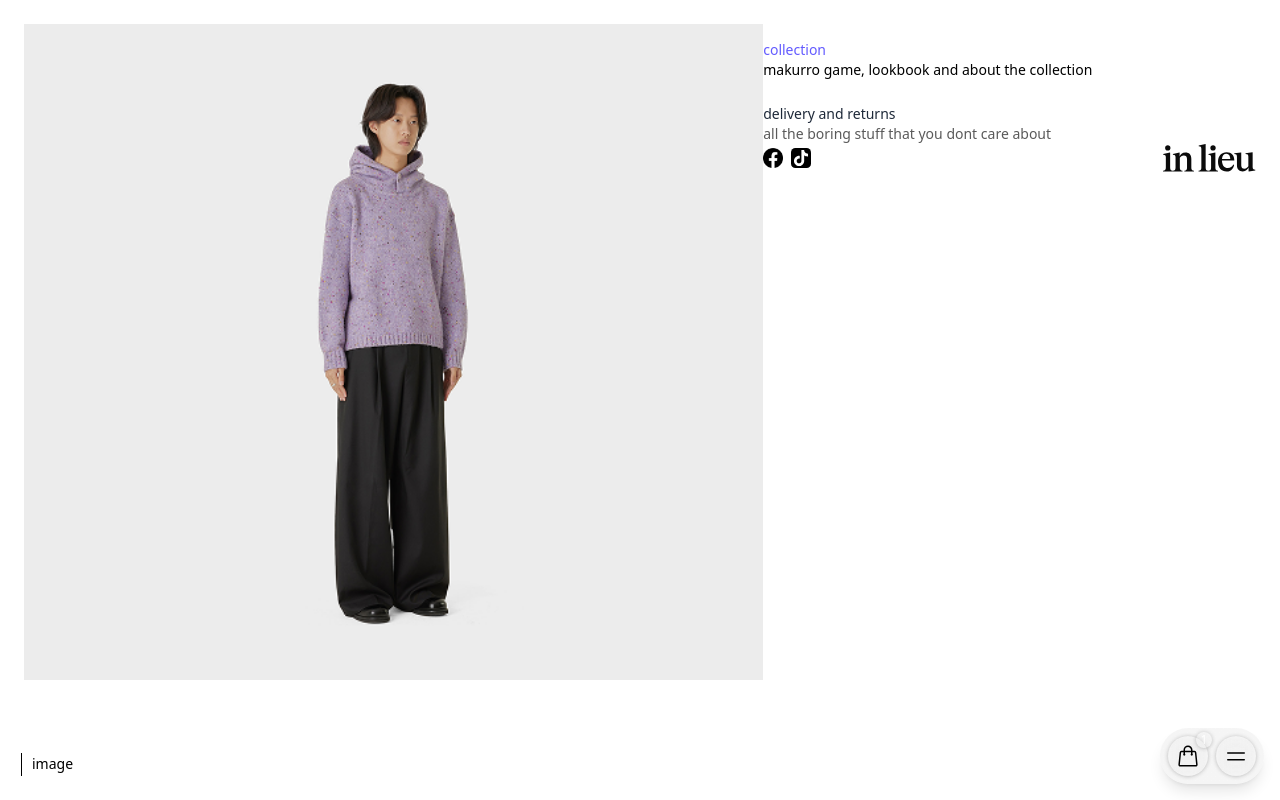
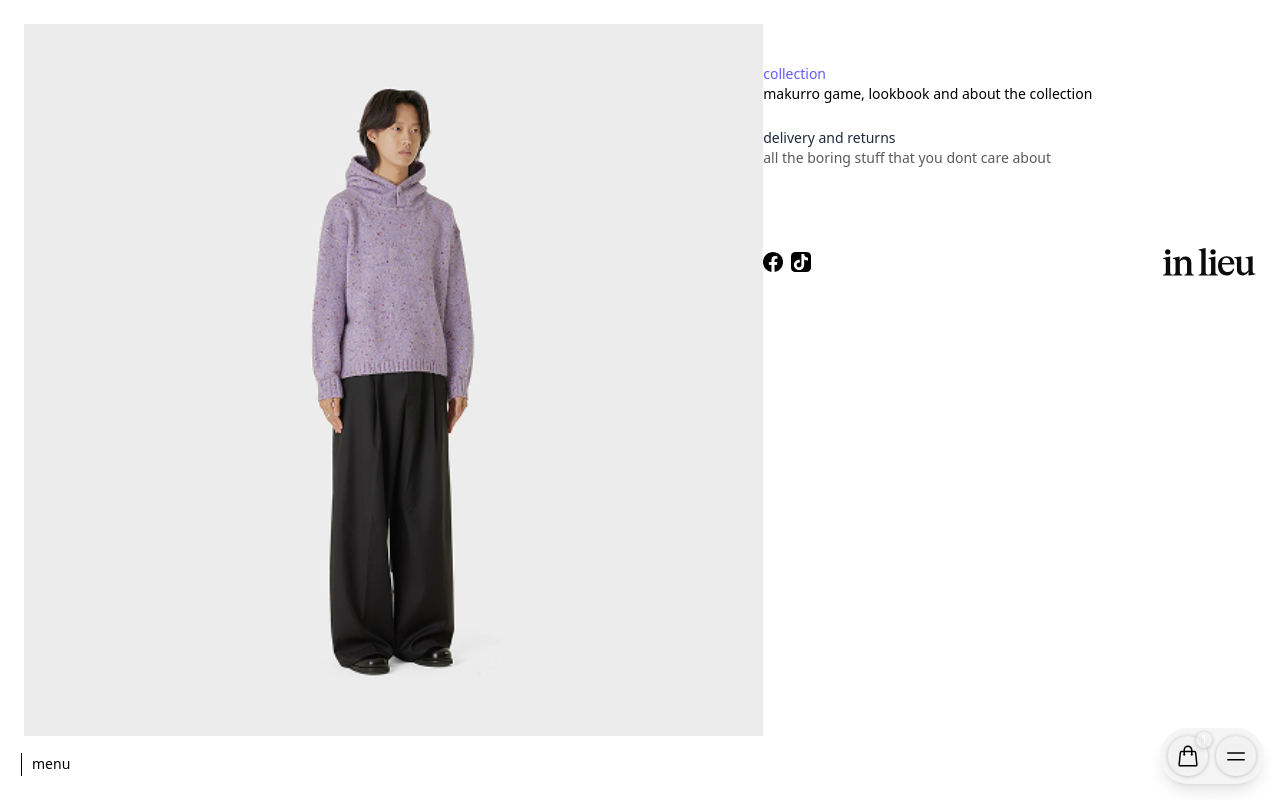
Before and after one commit to TalinR/in-lieu-official, a Next.js app: page / in a window 1280 px wide. Both pictures are taken after a click on the button 1236 px from the left and 756 px from the top of the page. Shown: the top 800 px of the page. Built offline with nearby package versions, Linux system fonts and the light colour scheme.

Commit message:
about to add framer motion to the menu modal

```diff
--- a/src/components/layout/SectionLinks.tsx
+++ b/src/components/layout/SectionLinks.tsx
@@ -160,7 +160,7 @@ const SectionLinks = () => {
       className="fixed bottom-6 left-8 z-[70] flex flex-col items-start mix-blend-difference "
     >
       <div
-        className="absolute left-[-.7rem] w-[0.8px] bg-[#FFFFFF] transition-all duration-300 ease-out"
+        className="absolute left-[-.7rem] w-[01px] bg-[#FFFFFF] transition-all duration-600 ease-out"
         style={{
           bottom: indicatorStyle.bottom,
           height: indicatorStyle.height,
--- a/src/components/layout/menu/MenuModal.tsx
+++ b/src/components/layout/menu/MenuModal.tsx
@@ -6,6 +6,7 @@ import PageLinks from './PageLinks';
 import SocialSelection from './SocialSelection';
 import { usePathname } from 'next/navigation';
 import { useSections } from '../SectionsContext';
+import { motion, AnimatePresence } from 'framer-motion';
 
 interface MenuModalProps {
   isOpen: boolean;
@@ -35,7 +36,7 @@ const MenuModal = ({ isOpen, onLinkClick }: MenuModalProps) => {
 
   // Define menu-specific sections
   const menuSections = [
-    { id: 'menu', name: 'image' },
+    { id: 'menu', name: 'menu' },
 
   ];
 
@@ -65,16 +66,17 @@ const MenuModal = ({ isOpen, onLinkClick }: MenuModalProps) => {
   }
 
   return (
-    <div className="fixed inset-0 z-40 flex flex-col bg-white p-6 pb-30 lg:flex-row">
+    <div id="menu" className="fixed inset-0 z-40 flex flex-col bg-white p-6 pb-16 lg:flex-row">
       {/*
         Image Section
         - Mobile: Takes up the remaining space (flex-1)
         - Desktop: Takes up 3/5 of the width
       */}
-      <div id="menu" className="flex-1 lg:w-3/5">
+      <div className="flex-1 lg:w-3/5">
         <ResponsiveSafeImage
           src="/images/test_image.png"
           alt="A beautiful landscape"
+          imageClassName="transition-opacity duration-1000 ease-in-out"
           // Optional: customize the safe area.
           // Defaults to x: 0.3 (30%) and y: 0.5 (50%) if not provided.
           // safeArea={{ x: 0.4, y: 0.6 }}
@@ -88,13 +90,13 @@ const MenuModal = ({ isOpen, onLinkClick }: MenuModalProps) => {
       <div className="flex flex-col lg:w-2/5" >
         {/* <h1 className="text-2xl font-bold text-center">Menu</h1> */}
 
-        <div className="mt-4">
+        <div className="my-10">
           <PageLinks pages={pages} currentPath={currentPath} onLinkClick={onLinkClick} />
         </div>
 
-        <hr className="border-t border-gray-300 w-full my-8 lg:hidden" />
+        <hr className="border-t border-gray-300 w-full lg:hidden" />
 
-        <div>
+        <div className="my-10">
           <SocialSelection />
         </div>
       </div>
--- a/src/components/layout/menu/PageLinks.tsx
+++ b/src/components/layout/menu/PageLinks.tsx
@@ -32,7 +32,7 @@ const PageLinks = ({ pages, currentPath, onLinkClick }: PageLinksProps) => {
                 className={`text-sm font-regular transition-colors duration-200 ${
                   isActive
                     ? 'text-[#635BFF]'
-                    : 'text-gray-800'
+                    : 'text-gray-800 font-light'
                 }`}
               >
                 {page.name}
--- a/src/components/layout/menu/ResponsiveSafeImage.tsx
+++ b/src/components/layout/menu/ResponsiveSafeImage.tsx
@@ -5,12 +5,14 @@ interface ResponsiveSafeImageProps {
   src: string;
   alt: string;
   safeArea?: { x: number; y: number };
+  imageClassName?: string;
 }
 
 const ResponsiveSafeImage = ({
   src,
   alt,
   safeArea = { x: 0.1, y: 0.4 },
+  imageClassName,
 }: ResponsiveSafeImageProps) => {
   // Refs for the container and the image elements
   const containerRef = useRef<HTMLDivElement>(null);
@@ -77,7 +79,6 @@ const ResponsiveSafeImage = ({
       top: `${top}px`,
       maxWidth: 'none', // Override any potential max-width from parent CSS
       opacity: 1, // Make it visible
-      transition: 'opacity 0.3s ease-in-out',
     });
   }, [safeArea.x, safeArea.y]); // Dependency array for useCallback
 
@@ -116,6 +117,7 @@ const ResponsiveSafeImage = ({
         ref={imageRef}
         src={src}
         alt={alt}
+        className={imageClassName}
         style={imageStyle}
         // Run calculation in case the image is already cached and 'load' doesn't fire
         onLoad={calculateStyle}
```
